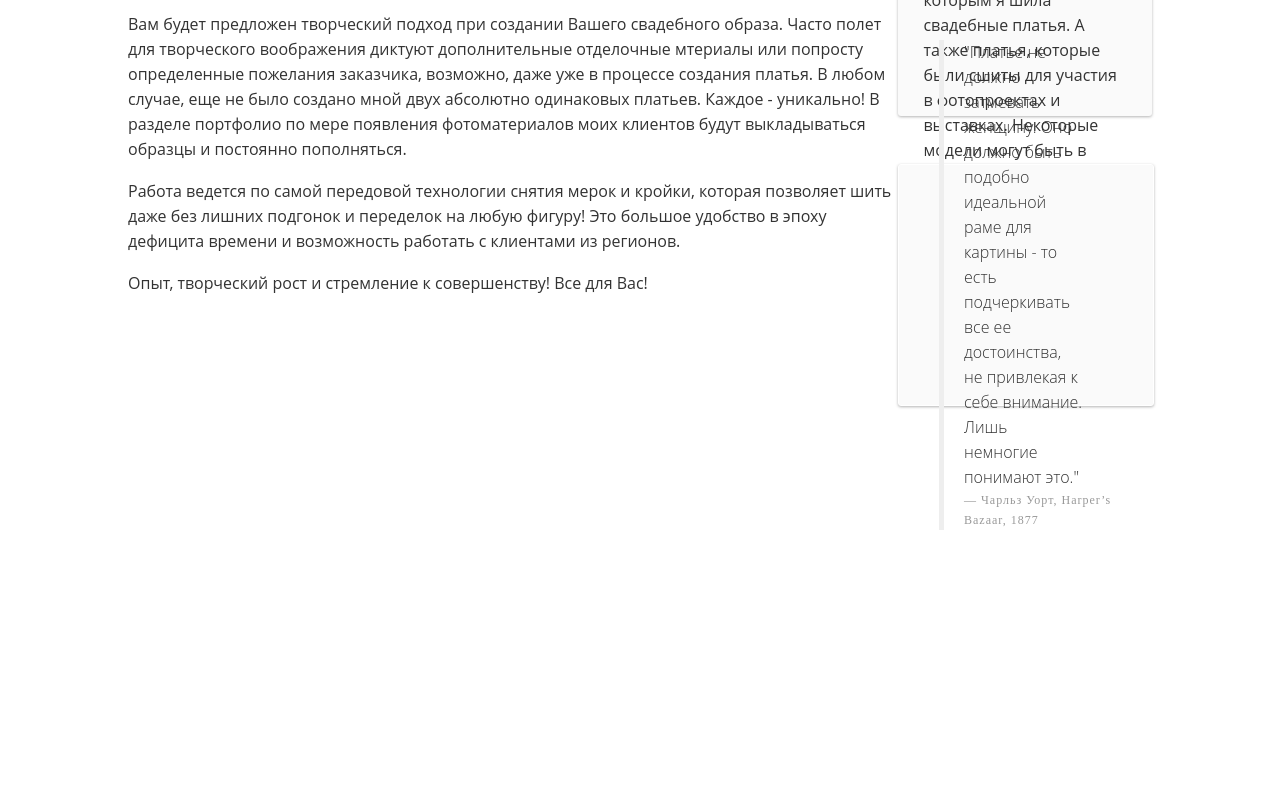
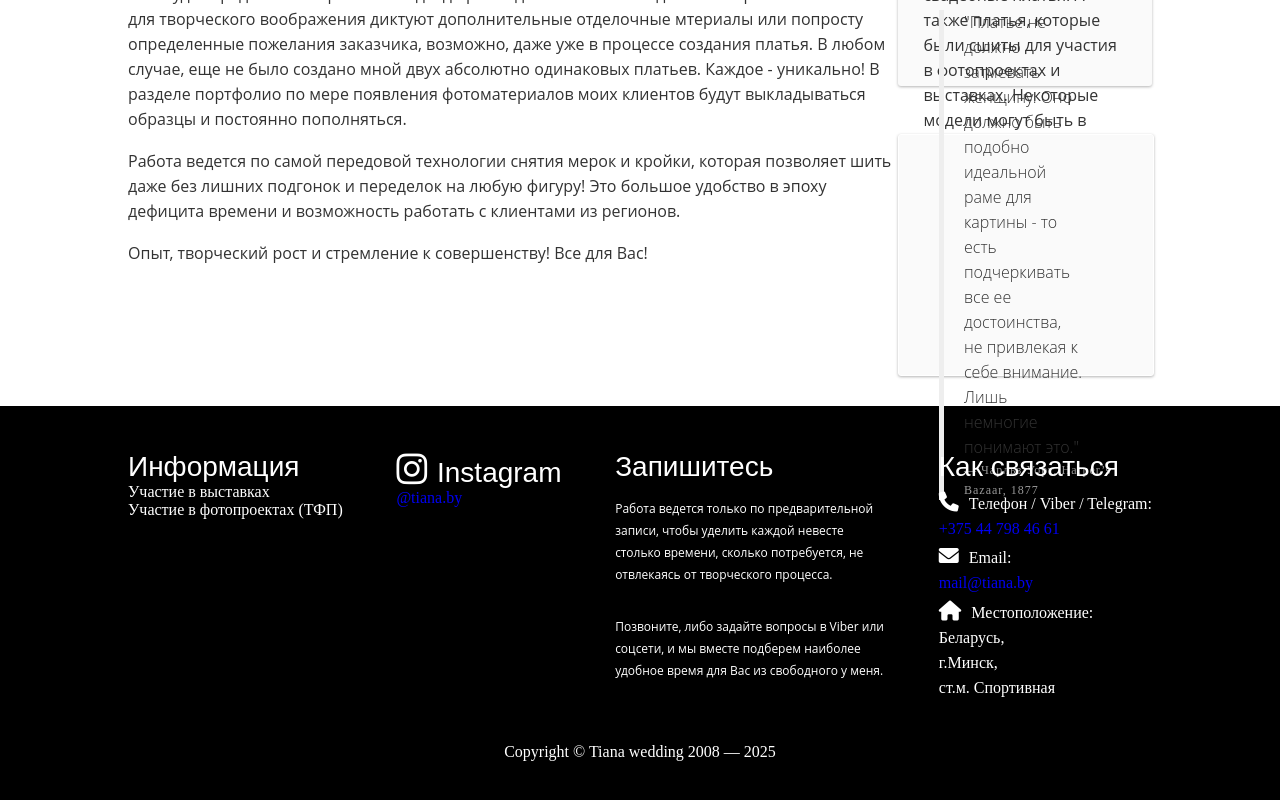
Before and after one commit to WidthDoctor/tianaTS, a React (Vite) app: page / in a window 1280 px wide. Shown: the part 2169-2969 px from the top of the page. Before the commit the page ends 2699 px from the top, so only its background shows below. Built offline with nearby package versions, Linux system fonts and the light colour scheme.

Commit message:
feat: add footer

```diff
--- /dev/null
+++ b/src/Pages/Footer/Footer.css
@@ -0,0 +1,71 @@
+@import url('https://cdnjs.cloudflare.com/ajax/libs/font-awesome/6.0.0-beta3/css/all.min.css');
+
+/* Общие стили для иконок */
+#location::before, #email::before, #phone::before {
+    color: #fff;
+    font-size: 20px;
+    font-family: "Font Awesome 5 Free"; /* Общий шрифт */
+    font-weight: 900;
+    padding-right: 10px;
+}
+
+/* Индивидуальные иконки */
+#phone::before {
+    content: "\f095"; /* Иконка телефона (Phone) */
+}
+#email::before {
+    content: "\f0e0"; /* Иконка письма (Envelope) */
+}
+#location::before {
+    content: "\f015"; /* Иконка домика (Home) */
+}
+
+/* Иконка Instagram */
+.footer-instagram span:first-child::before {
+    color: #fff;
+    font-size: 35px;
+    font-family: "Font Awesome 5 Brands"; /* Шрифт для брендов */
+    content: "\f16d"; /* Instagram */
+    font-weight: 400;
+    margin-right: 10px;
+}
+
+
+footer{
+    background-color: black;
+    height: 400px;
+    display: flex;
+    flex-direction: column;
+    align-items: center;
+    justify-content: space-evenly;
+}
+footer span{
+    color: #fff;
+}
+.footer__wrapper{
+    width: 80%;
+    display: flex;
+    justify-content: space-between;
+}
+.footer__wrapper div{
+    display: flex;
+    flex-direction: column;
+}
+.footer__wrapper div span:first-child{
+    font-size: 28px;
+    font-family: 'Source Sans Pro', sans-serif;
+    font-weight: normal;
+}
+.footer-order{
+    max-width: 270px;
+}
+.footer-order span:not(:first-child) {
+    font-family: 'Open Sans', sans-serif;
+    font-size: 12px;
+    font-weight: normal;
+    line-height: 22px;
+    margin: 15px 0px;
+}
+.footer-contacts{
+    justify-content: space-between;
+}
--- /dev/null
+++ b/src/Pages/Footer/Footer.tsx
@@ -0,0 +1,44 @@
+import "./Footer.css";
+
+function Footer() {
+  return <>
+    <footer>
+    <div className="footer__wrapper">
+        <div className="footer-info">
+            <span>Информация</span>
+            <span>Участие в выставках</span>
+            <span>Участие в фотопроектах (ТФП)</span>
+        </div>
+        <div className="footer-instagram">
+            <span>Instagram</span>
+            <span><a href="https://www.instagram.com/tiana.by/">@tiana.by</a></span>
+        </div>
+        <div className="footer-order">
+            <span>Запишитесь</span>
+            <span>Работа ведется только по предварительной записи, чтобы уделить каждой невесте столько времени, сколько потребуется, не отвлекаясь от творческого процесса.</span>
+            <span>Позвоните, либо задайте вопросы в Viber или соцсети, и мы вместе подберем наиболее удобное время для Вас из свободного у меня.</span>
+        </div>
+        <div className="footer-contacts">
+            <span>Как связаться</span>
+            <span id="phone">Телефон / Viber / Telegram:</span>
+            <span><a href="tel:+375447984661">+375 44 798 46 61</a></span>
+            <span id="email">Email:</span>
+            <span><a href="mailto:mail@tiana.by">mail@tiana.by</a></span>
+            <span id="location">Местоположение:</span>
+            <span>
+                Беларусь,
+            </span>
+            <span>
+                г.Минск,
+            </span>
+            <span>
+                ст.м. Спортивная
+            </span>
+        </div>
+    </div>
+    <span id="copyright">Copyright © Tiana wedding 2008 — 2025</span>
+    </footer>
+  </>;
+}
+
+export default Footer;
--- a/src/Pages/General/Flawless.css
+++ b/src/Pages/General/Flawless.css
@@ -26,8 +26,9 @@
 }
 .flawless-content__wrapper{
     display: flex;
-    justify-content: space-evenly;
+    justify-content: space-between;
     width: 80%;
+    margin-bottom: 30px;
 }
 #left-side{
     display: flex;
--- a/src/Pages/General/GeneralPage.tsx
+++ b/src/Pages/General/GeneralPage.tsx
@@ -6,6 +6,7 @@ import SectionTitle from "../General/SectionTitle.tsx";
 import About from "../General/About.tsx";
 import Slider from "../General/Slider.tsx";
 import Flawless from "../General/Flawless.tsx";
+import Footer from "../Footer/Footer.tsx";
 
 function General() {
   return (
@@ -15,6 +16,7 @@ function General() {
       <About />
       <Slider />
       <Flawless />
+      <Footer />
     </>
   );
 }
```
